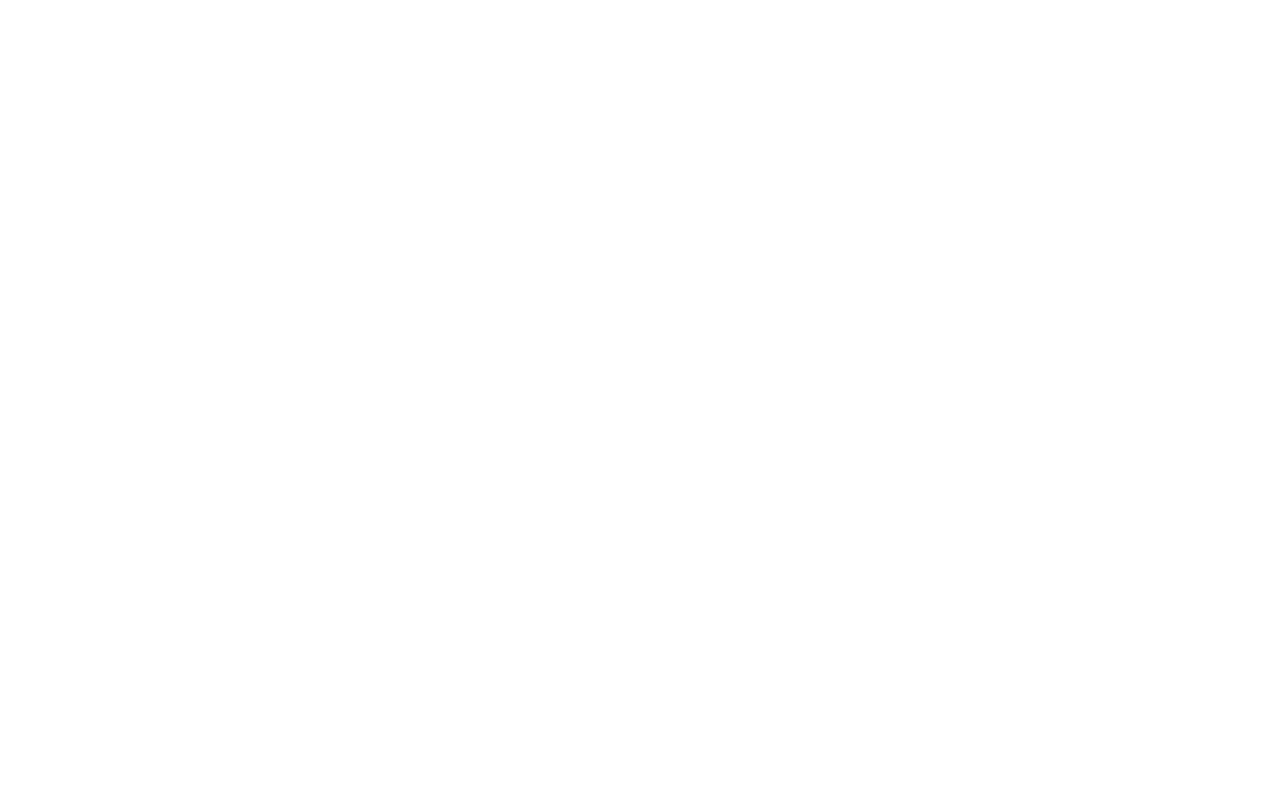
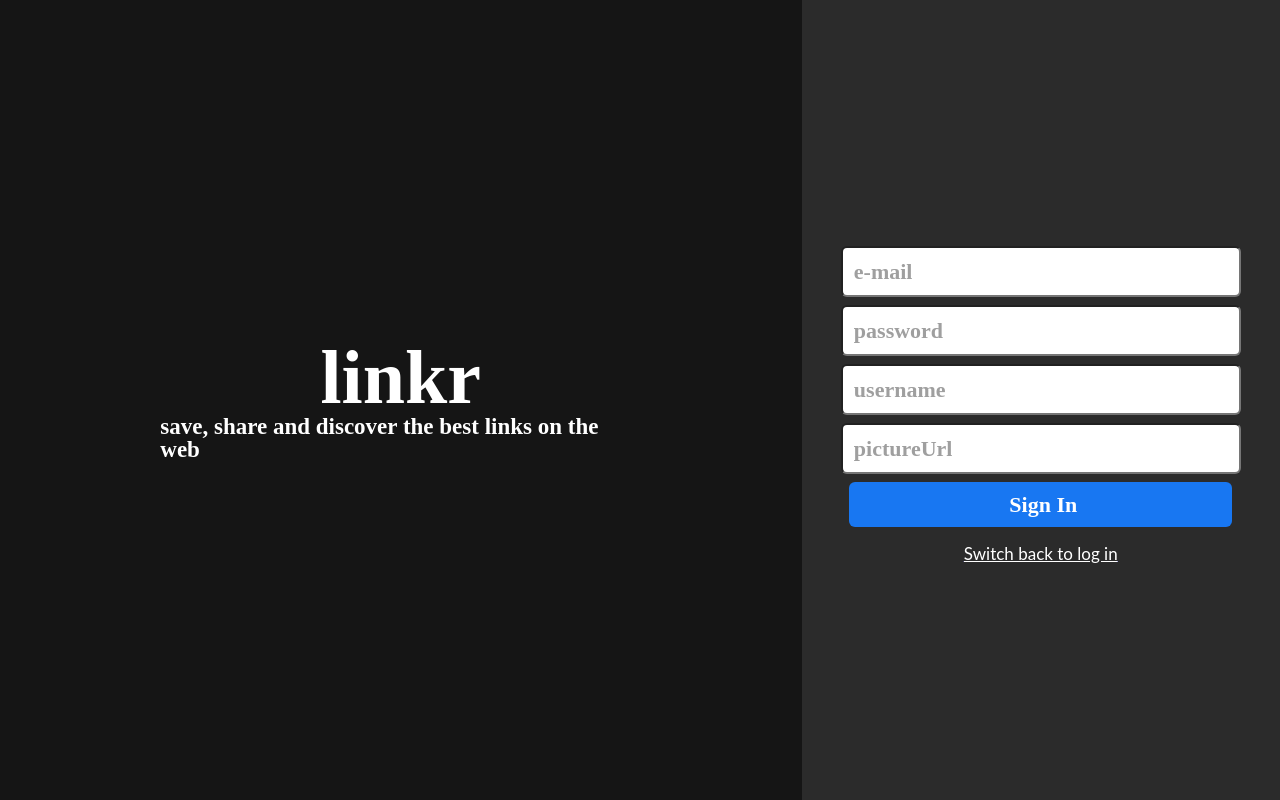
Before and after one commit to Vinicius-Pedroso/Linkr-FrontEnd, a React (Create React App) app: page /signup in a window 1280 px wide. Before the commit this address had no page. Built offline with nearby package versions, Linux system fonts and the light colour scheme.

Commit message:
[Lnkr-1] Layout fixes

```diff
--- a/src/App.js
+++ b/src/App.js
@@ -1,6 +1,6 @@
 import { BrowserRouter, Routes, Route } from "react-router-dom";
 import SignInPage from "./pages/signIn.js";
-// import HomePage from "./pages/home.js";
+import HomePage from "./pages/home.js";
 // import axios from 'axios'
 import SignUpPage from "./pages/signUp.js";
 
@@ -9,8 +9,9 @@
   return (
     <BrowserRouter>
       <Routes>
+        <Route path="/timeline" element={<HomePage />}/>
         <Route path="/" element={<SignInPage />}/>
-        <Route path="/cadastro" element={<SignUpPage />} />
+        <Route path="/signup" element={<SignUpPage />} />
       </Routes>
     </BrowserRouter>
   );
--- a/src/pages/signIn.js
+++ b/src/pages/signIn.js
@@ -1,6 +1,6 @@
 import styled from 'styled-components'
-import {Link} from 'react-router-dom';
-import { useState} from 'react';
+import { Link } from 'react-router-dom';
+import { useState } from 'react';
 
 export default function SignInPage() {
 
@@ -32,12 +32,12 @@
           placeholder="password"
           required
         />
-                <button>
+        <button onClick={() => SendSignIn({email, password})}>
           Log In
         </button>
 
         <SignUpLink>
-                    <Link to='/cadastro'>
+          <Link to='/signup'>
             <p>First time? Create an account!</p>
           </Link>
         </SignUpLink>
@@ -45,6 +45,10 @@
       </RightContainer>
     </Body>
   )
+}
+
+function SendSignIn(email, password){
+
 }
 
 const Body = styled.div`
@@ -87,7 +91,7 @@
 
 const RightContainer = styled.div`
   width: 40%;
-    background-color: #656565;
+  background-color: #2b2b2b;
   display: flex;
   flex-direction: column;
   align-items: center;
@@ -97,14 +101,14 @@
     display: flex;
     flex-direction: column;
     width: 80%;
-        margin-top: 10px;
-        height: 65px;
+    margin-top: 8px;
+    height: 45px;
+    padding-left: 11px;
     border-radius: 6px;
     font-family: 'Oswald';
     font-size: 22px;
     font-weight: 700;
     color: black;
-        padding-left: 11px;
     background: "#F2F2F2";
   }
   input::placeholder {
@@ -115,8 +119,9 @@
     justify-content: center;
     align-items: center;
     width: 80%;
-        height: 65px;
-        margin-top: 10px;
+    height: 45px;
+    margin-top: 8px;
+    padding-left: 11px;
     background: #1877f2;
     border: none;
     border-radius: 6px;
--- a/src/pages/signUp.js
+++ b/src/pages/signUp.js
@@ -1,10 +1,180 @@
+import styled from 'styled-components';
+import { Link,  } from 'react-router-dom';
+import { useState } from 'react';
 
+export default function SignUpPage() {
 
+  const [email, setEmail] = useState("")
+  const [password, setPassword] = useState("")
+  const [username, setUsername] = useState("")
+  const [pictureUrl, setPictureUrl] = useState("")
 
-export default function SignUpPage(){
+  return (
+    <Body>
+      <LeftContainer>
+        <div>
+          <h1>linkr</h1>
+          <h2>save, share and discover the best links on the web</h2>
+        </div>
+      </LeftContainer>
+      <RightContainer>
+        <input
+          type="email"
+          name="email"
+          value={email}
+          onChange={e => setEmail(e.target.value)}
+          placeholder="e-mail"
+          required
+        />
+        <input
+          type="password"
+          name="password"
+          value={password}
+          onChange={e => setPassword(e.target.value)}
+          placeholder="password"
+          required
+        />
+        <input
+          type="username"
+          name="username"
+          value={username}
+          onChange={e => setUsername(e.target.value)}
+          placeholder="username"
+          required
+        />
+        <input
+          type="pictureUrl"
+          name="pictureUrl"
+          value={pictureUrl}
+          onChange={e => setPictureUrl(e.target.value)}
+          placeholder="pictureUrl"
+          required
+        />
+        <button onClick={() => SendSignUp({email, password, username, pictureUrl})}>
+          Sign In
+        </button>
 
-    return (
-        <>
-        </>
-    )
+        <SignInLink>
+          <Link to='/'>
+            <p>Switch back to log in</p>
+          </Link>
+        </SignInLink>
+
+      </RightContainer>
+    </Body>
+  )
 }
+
+function SendSignUp(email, password, username, pictureUrl){
+
+  const UserLogin = {
+    email: email,
+    password: password
+  }
+
+  const promise = axios.post(`https://projeto18-linkr-frontend-three.vercel.app/`, UserLogin)
+  promise.catch(error => {
+    alert("Cadastro não foi efetuado corretamente. Mais informações estão disponíveis no console")
+    console.log(error)
+  })
+
+  return promise.then((response) => {
+    localStorage.setItem("User_Info", JSON.stringify(response.data))
+    if (response.data){
+        navigate("/timeline")
+    } else {
+        navigate("/")
+    }
+  });
+}
+
+const Body = styled.div`
+  display: flex;
+`;
+
+const LeftContainer = styled.div`
+  width: 60%;
+  background-color: #151515;
+  box-shadow: 0px 4px 4px rgba(0, 0, 0, 0.25);
+  display: flex;
+  justify-content: center;
+  @media (min-width: 612px) {
+    width: 67%;
+    height: 100vh;
+  }
+
+  div {
+    width: 60%;
+    display: flex;
+    flex-direction: column;
+    align-items: center;
+    justify-content: center;
+  }
+
+  h1 {
+    font-family: "Passion One";
+    font-weight: 700;
+    font-size: 76px;
+    color: #ffffff;
+  }
+
+  h2 {
+    font-family: "Oswald";
+    font-weight: 700;
+    font-size: 23px;
+    color: #ffffff;
+  }
+`;
+
+const RightContainer = styled.div`
+  width: 40%;
+  background-color: #2b2b2b;
+  display: flex;
+  flex-direction: column;
+  align-items: center;
+  justify-content: center;
+
+  input {
+    display: flex;
+    flex-direction: column;
+    width: 80%;
+    margin-top: 8px;
+    height: 45px;
+    padding-left: 11px;
+    border-radius: 6px;
+    font-family: 'Oswald';
+    font-size: 22px;
+    font-weight: 700;
+    color: black;
+    background: "#F2F2F2";
+  }
+  input::placeholder {
+    color: #9F9F9F;
+  }
+  button {
+    display: flex;
+    justify-content: center;
+    align-items: center;
+    width: 80%;
+    height: 45px;
+    margin-top: 8px;
+    padding-left: 11px;
+    background: #1877f2;
+    border: none;
+    border-radius: 6px;
+    font-family: 'Oswald';
+    font-size: 22px;
+    font-weight: 700;
+    color: #ffffff;
+  }
+`;
+
+const SignInLink = styled.div`
+  p{
+  font-family: "Lato";
+  font-size: 17px;
+  color: #ffffff;
+  text-decoration: underline;
+  margin-top: 18px;
+  }
+`;
```
Lines whose indentation alone changed are shown as unchanged.
